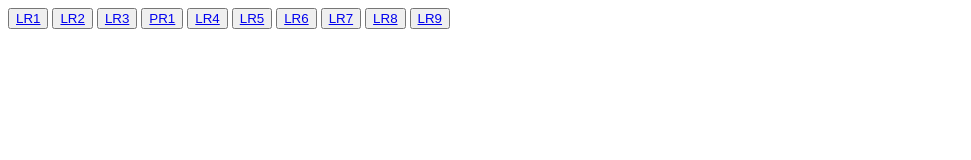
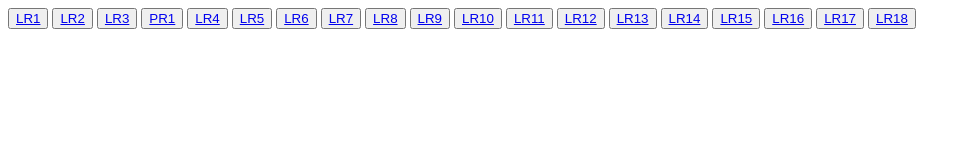
Before and after one commit to irynkaarabchuk-del/Web, a plain HTML site: page index.html in a window 1280 px wide. Shown: the whole page, without its empty margins (0-971 px from the left). Drawn offline with Linux system fonts and the light colour scheme.

Commit message:
Add buttons for LR10 to LR18 in index.html
Added additional buttons for LR10 to LR18.

```diff
--- a/index.html
+++ b/index.html
@@ -16,5 +16,14 @@
     <button><a href="lr7/index.html">LR7</a></button>
     <button><a href="lr8/index.html">LR8</a></button>
     <button><a href="lr9/index.html">LR9</a></button>
+    <button><a href="lr10/index.html">LR10</a></button>
+    <button><a href="lr11/index.html">LR11</a></button>
+    <button><a href="lr12/index.html">LR12</a></button>
+    <button><a href="lr13/index.html">LR13</a></button>
+    <button><a href="lr14/index.html">LR14</a></button>
+    <button><a href="lr15/index.html">LR15</a></button>
+    <button><a href="lr16/index.html">LR16</a></button>
+    <button><a href="lr17/index.html">LR17</a></button>
+    <button><a href="lr18/index.html">LR18</a></button>
 </body>
 </html>
```
